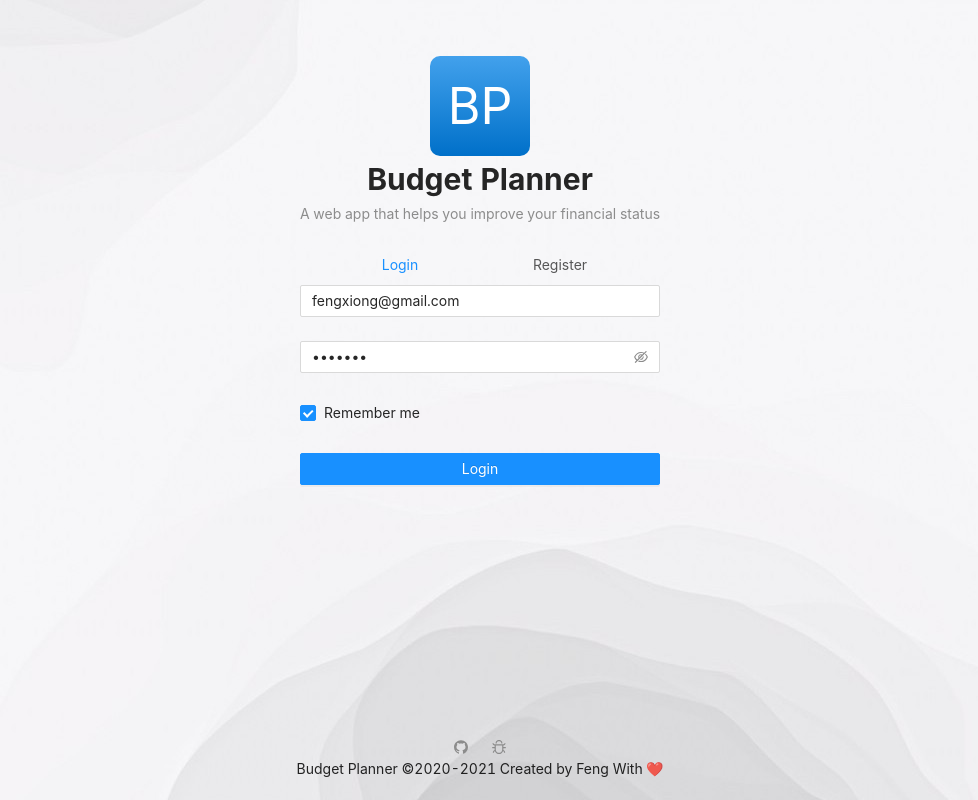
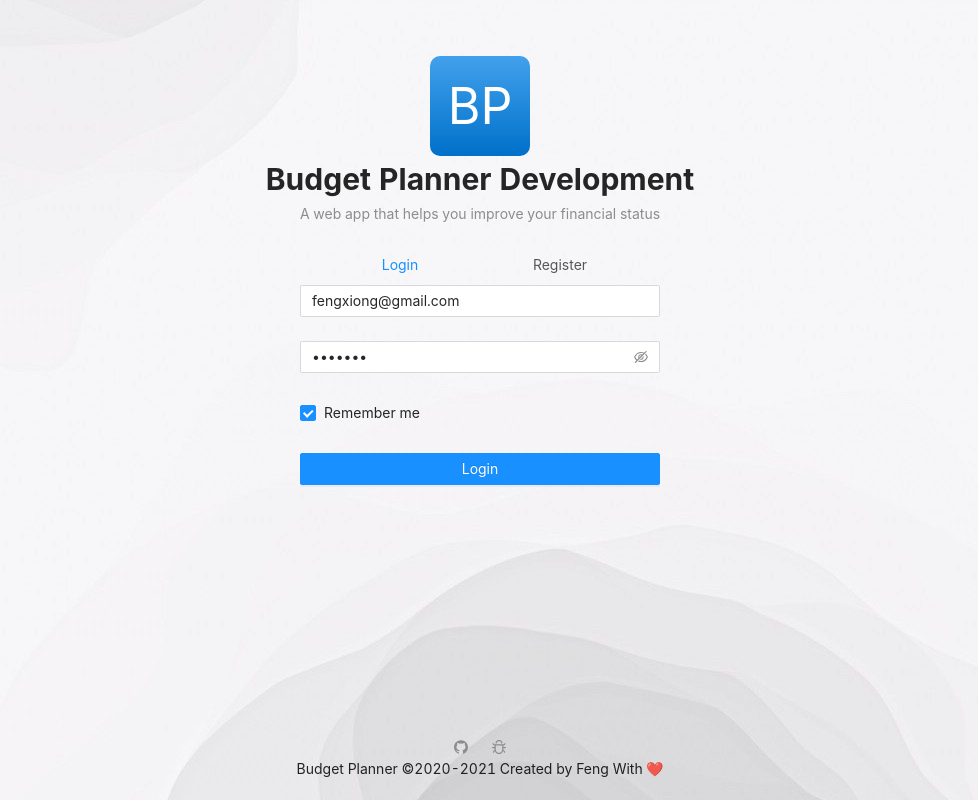
Before and after one commit to aldy97/Budget-Planner-Client, a React (Create React App) app: page / in a window 1280 px wide. Shown: the whole page, without its empty margins (160-1138 px from the left). Built offline with nearby package versions, Linux system fonts and the light colour scheme.

Commit message:
modified styling and UX

```diff
--- a/src/components/Login/LoginForm.tsx
+++ b/src/components/Login/LoginForm.tsx
@@ -3,6 +3,7 @@ import styled from "styled-components";
 import { Form, Input, Button, Checkbox, message } from "antd";
 import axios from "axios";
 import { Redirect } from "react-router-dom";
+import { LoadingOutlined } from "@ant-design/icons";
 import { UPDATE_USER_INFO, UpdateUserInfo } from "../../actions/HomeAction";
 import { connect } from "react-redux";
 import { Dispatch } from "redux";
@@ -26,13 +27,16 @@ function LoginForm(props: LoginFormProps) {
   const [email, setEmail] = useState("");
   const [password, setPassword] = useState("");
 
+  const [loginDisabled, setLoginDisabled] = useState<boolean>(false);
+
   const [isLogin, setIsLogin] = useState(false);
 
-  const initDevAccount = () => {
+  const initDevAccount = (): void => {
     setEmail("fengxiong@gmail.com");
     setPassword("1234567");
   };
 
+  // Dev envrionment
   useEffect(() => {
     if (process.env.NODE_ENV === "development") {
       initDevAccount();
@@ -52,7 +56,11 @@ function LoginForm(props: LoginFormProps) {
 
     const request = { email, password };
     try {
-      const response = await axios.post(`${BASE_URL}/api/login`, request);
+      setLoginDisabled(true);
+      const response = await axios.post<{ user: User }>(
+        `${BASE_URL}/api/login`,
+        request
+      );
       if (response.status === 201) {
         const user: User = response.data.user;
         message.success("Login Success!");
@@ -62,6 +70,8 @@ function LoginForm(props: LoginFormProps) {
     } catch (err) {
       message.error("Login failed");
     }
+
+    setLoginDisabled(false);
   };
 
   const handleEmailChange = (e: React.ChangeEvent<HTMLInputElement>) => {
@@ -98,8 +108,9 @@ function LoginForm(props: LoginFormProps) {
           type="primary"
           htmlType="submit"
           onClick={handleLoginBtnClick}
+          disabled={loginDisabled}
         >
-          Login
+          {loginDisabled ? <LoadingOutlined /> : `Login`}
         </Button>
       </Form.Item>
     </StyledForm>
--- a/src/components/Login/Logo.tsx
+++ b/src/components/Login/Logo.tsx
@@ -42,7 +42,12 @@ const Logo: React.FC<LogoProps> = ({ showWords, size }: LogoProps) => {
   return (
     <Wrapper size={size}>
       <LogoWrapper size={size}>BP</LogoWrapper>
-      {showWords && <Name>Budget Planner</Name>}
+      {showWords && (
+        <Name>
+          Budget Planner{" "}
+          {process.env.NODE_ENV === "development" && <span>Development</span>}
+        </Name>
+      )}
     </Wrapper>
   );
 };
```
